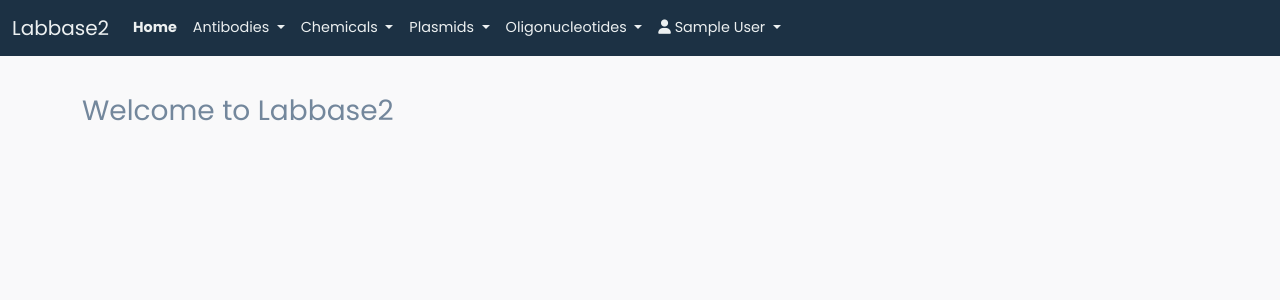
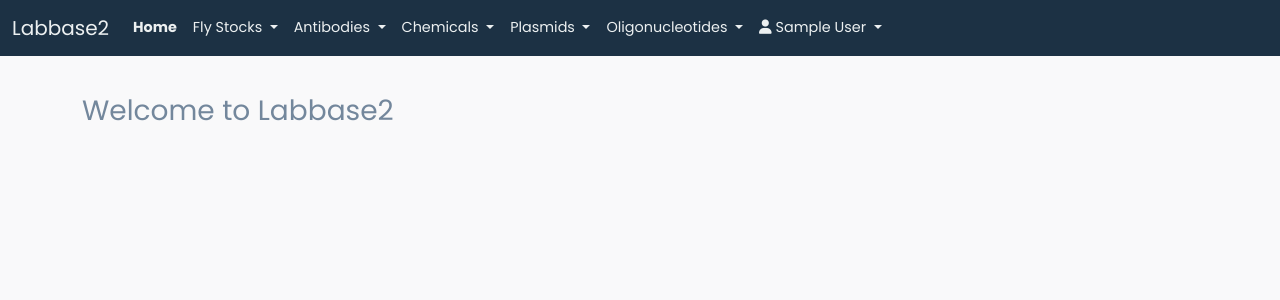
Before and after one commit to RSchleutker/labbase2, a Flask app: page / in a window 1280 px wide. Shown: the top 300 px of the page. Run offline with Flask 3, Linux system fonts and the light colour scheme; the visitor is signed in with stand-in values (Sample User, id 1); data that the repository does not hold is empty; parts of the project's set-up code (start-up, migrations or seed data) failed here and were passed over; some libraries are stand-ins or nearby versions.

Commit message:
Integrated fly stocks into app.

```diff
--- a/labbase2/__init__.py
+++ b/labbase2/__init__.py
@@ -113,6 +113,7 @@ def create_app(config: Union[str, Path], **kwargs) -> Flask:
         chemicals,
         comments,
         files,
+        fly_stocks,
         imports,
         oligonucleotides,
         plasmids,
@@ -125,6 +126,7 @@ def create_app(config: Union[str, Path], **kwargs) -> Flask:
     app.register_blueprint(chemicals.bp)
     app.register_blueprint(comments.bp)
     app.register_blueprint(files.bp)
+    app.register_blueprint(fly_stocks.bp)
     app.register_blueprint(requests.bp)
     app.register_blueprint(batches.bp)
     app.register_blueprint(antibodies.bp)
--- a/labbase2/templates/base-site-authenticated.html
+++ b/labbase2/templates/base-site-authenticated.html
@@ -22,6 +22,16 @@
                 <ul class="navbar-nav me-auto mb-2 mb-lg-0">
 
                     {{ nav.link('base.index', 'Home') }}
+
+                    <li class="nav-item dropdown">
+
+                        {{ nav.dropdown('Fly Stocks') }}
+
+                        <ul class="dropdown-menu">
+                            <li>{{ nav.dropdown_link('flystocks.index', 'Fly Stocks') }}</li>
+                        </ul>
+
+                    </li>
 
                     <li class="nav-item dropdown">
 
```
